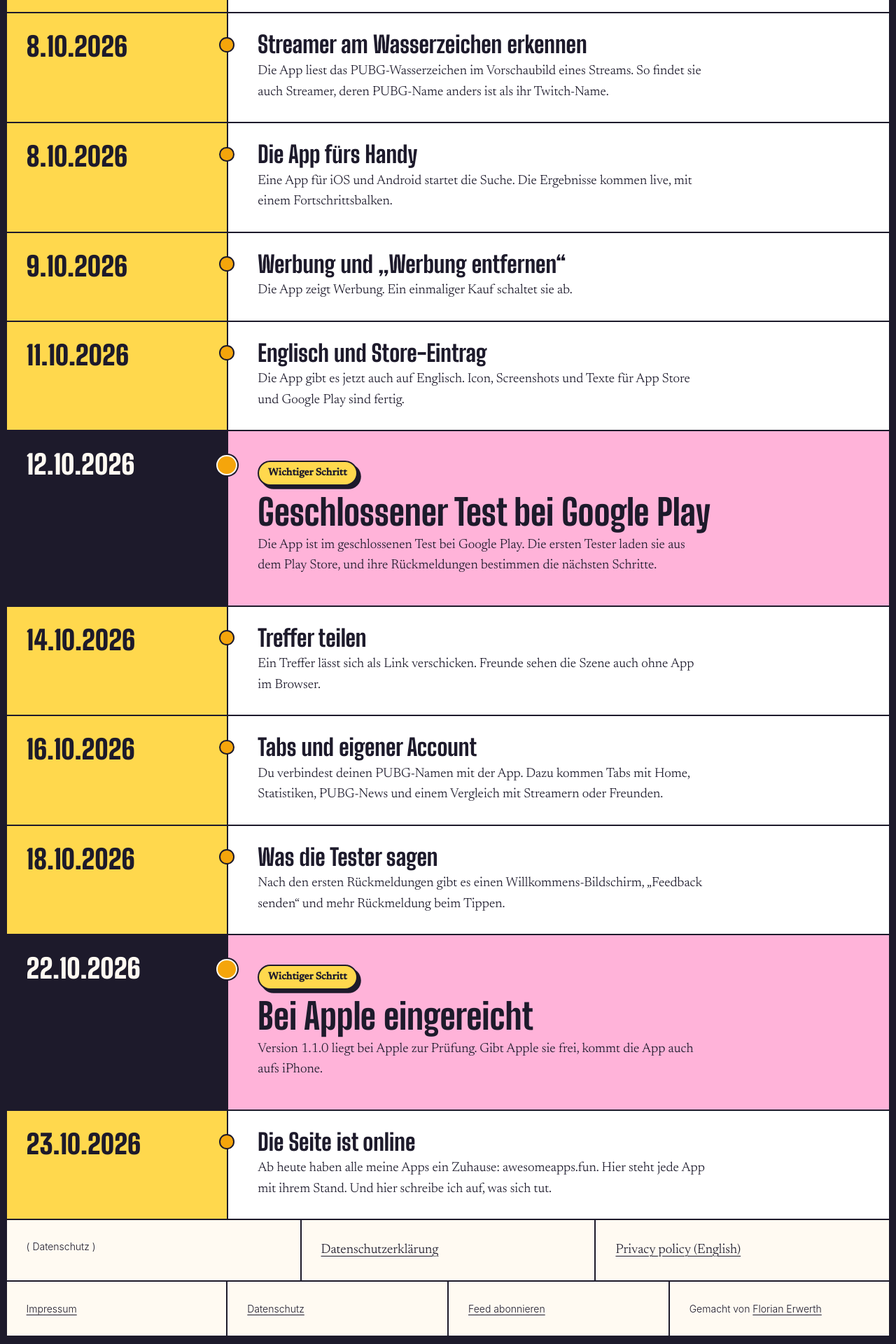
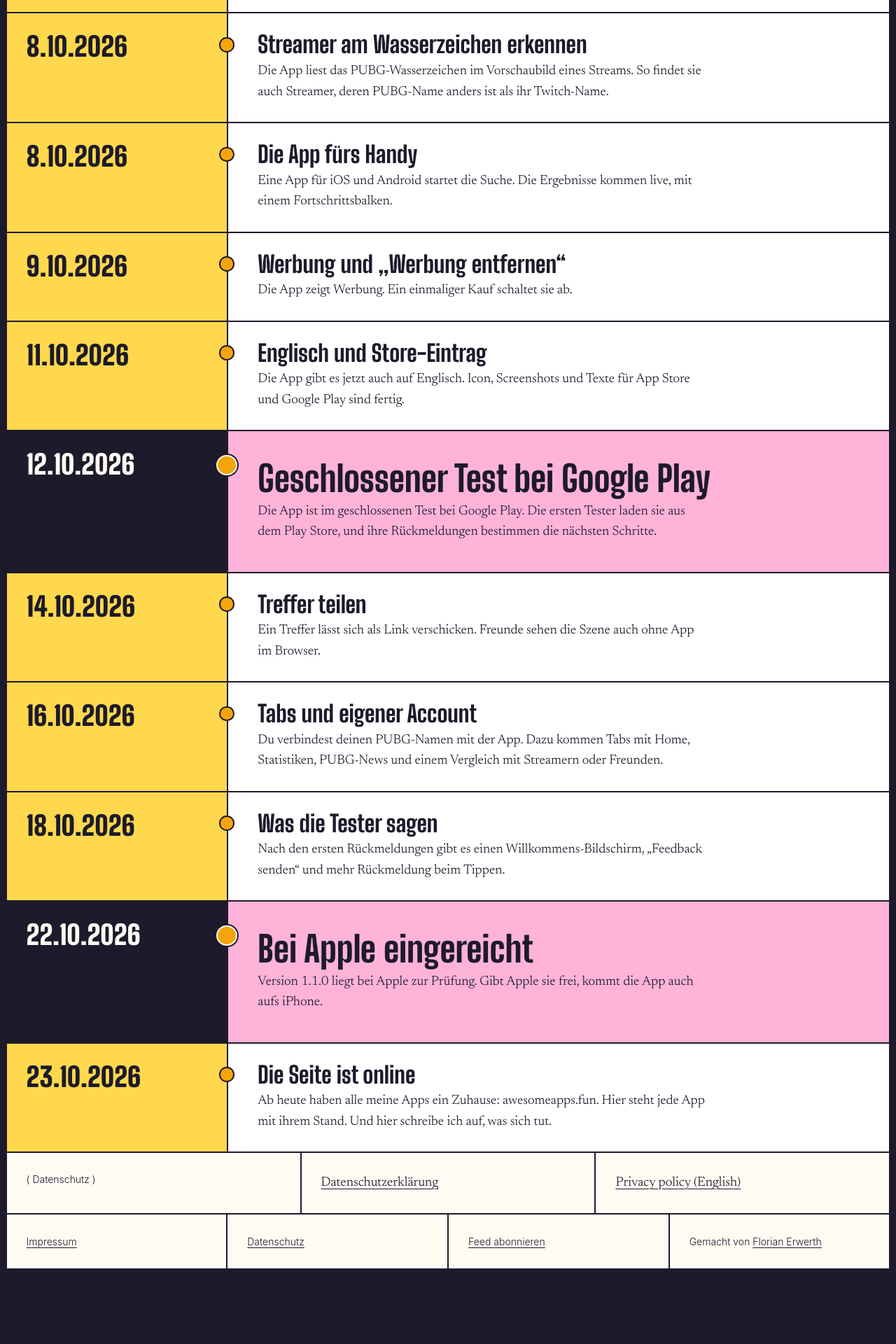
Before and after one commit to FloErwerth/FloErwerth.github.io, a Jekyll site: the page built from pubg-stream-report/index.md, in a window 1280 px wide. Shown: the part 3913-5833 px from the top of the page at 70% size. Built offline with Jekyll 4.4.1, drawn with Linux system fonts in a browser that asks for light colours; after the commit the page ends 5737 px from its top, so only the background shows below that.

Commit message:
Drop the "Wichtiger Schritt" label from key milestones
The colours and the larger title already mark the step; the label was one
thing too many.

Co-Authored-By: Claude Opus 5.5 <noreply@anthropic.com>

```diff
--- a/_layouts/app.html
+++ b/_layouts/app.html
@@ -94,9 +94,6 @@ layout: site
       <li class="cells timeline-step{% if m.key %} is-key{% endif %}">
         <time class="cell timeline-date" datetime="{{ m.date | date: '%Y-%m-%d' }}">{{ m.date | date: "%-d.%-m.%Y" }}</time>
         <div class="cell timeline-body">
-          {%- if m.key %}
-          <p class="timeline-key">Wichtiger Schritt</p>
-          {%- endif %}
           <h3 class="timeline-title">{{ m.title }}</h3>
           <p>{{ m.text }}</p>
         </div>
--- a/assets/site.css
+++ b/assets/site.css
@@ -1291,18 +1291,6 @@ dd {
   font-size: clamp(2rem, 4vw, 3.25rem);
 }
 
-.timeline-key {
-  align-self: flex-start;
-  margin: 0 0 0.35rem;
-  padding: 0.3rem 0.8rem;
-  border: 2px solid var(--ink);
-  border-radius: 999px;
-  background: var(--butter);
-  box-shadow: var(--shadow);
-  font-size: 0.9rem;
-  font-weight: 700;
-}
-
 @media (max-width: 40rem) {
   .timeline-step {
     grid-template-columns: 1fr;
```
